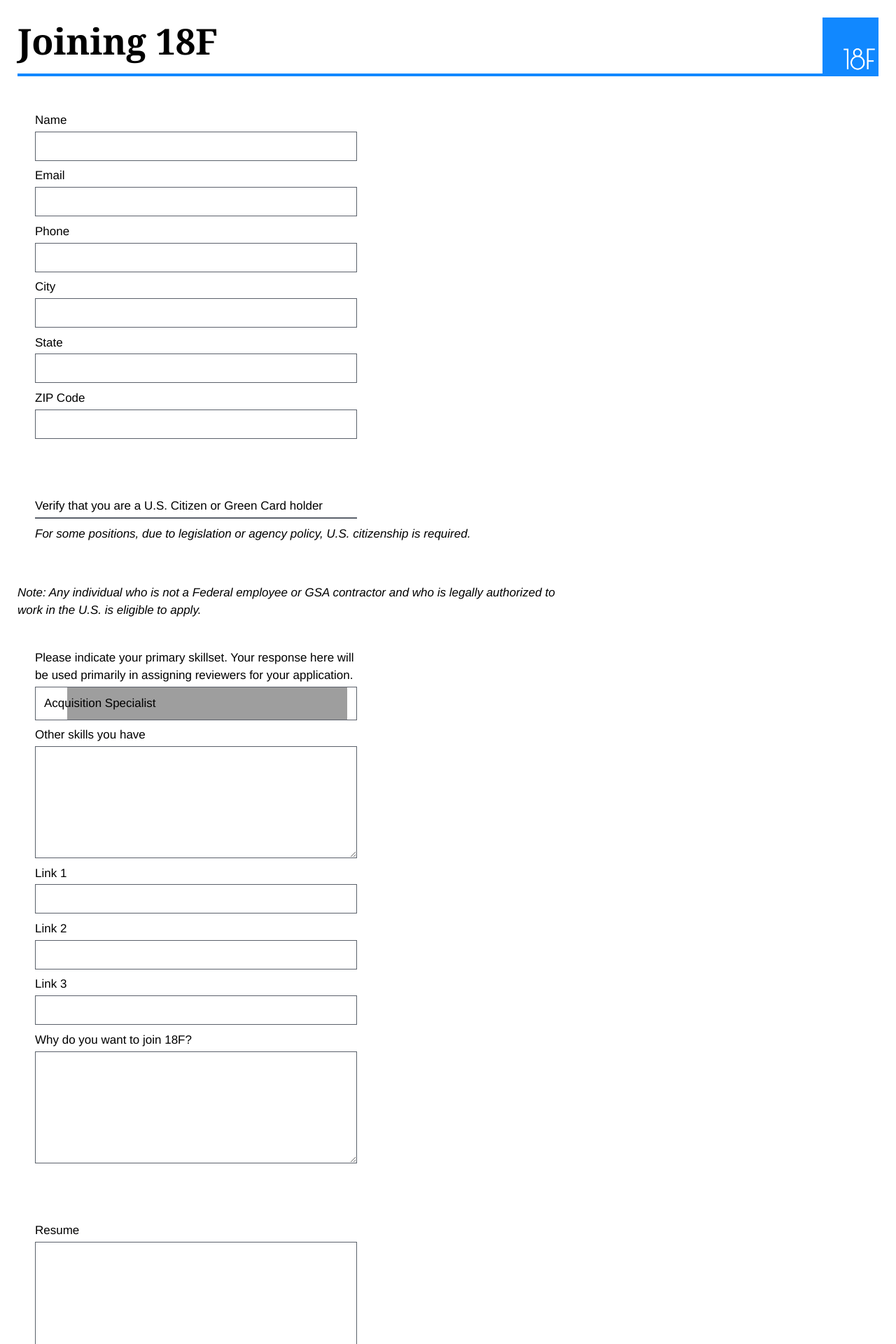
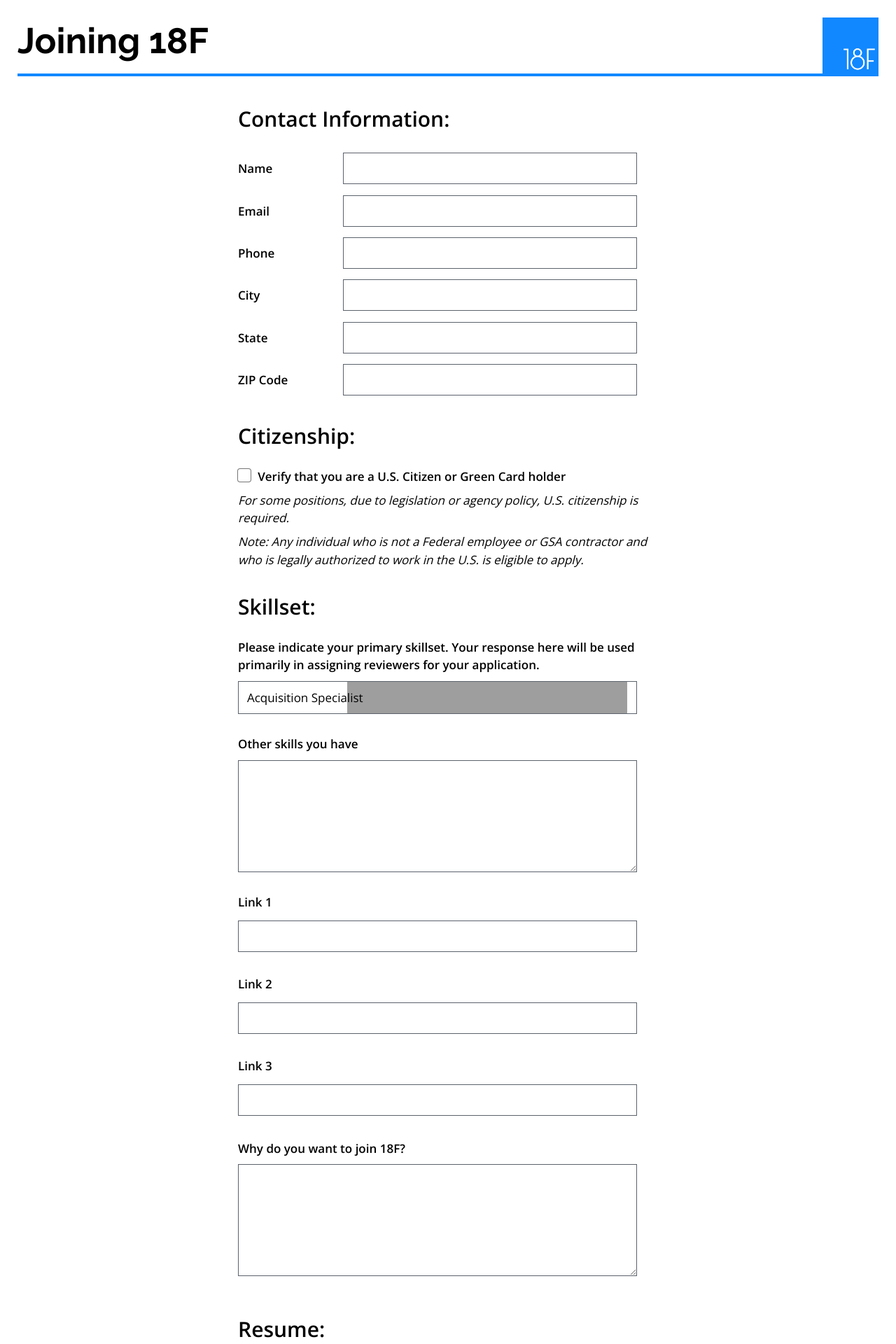
Before and after one commit to 18F/joining-18f-app, a Flask app: page / in a window 1280 px wide. Shown: the top 1920 px of the page at 70% size. Run offline with Flask 2, Linux system fonts and the light colour scheme; some libraries are stand-ins or nearby versions; grey boxes are pictures that could not be loaded.

Commit message:
more polished styling
* updated fonts
* fix checkboxes
* responsive layout

```diff
--- a/static/scss/style.scss
+++ b/static/scss/style.scss
@@ -38,10 +38,18 @@
 @import 'components/alerts';
 @import 'components/accordions';
 
-html, body {
-  padding: 0;
-  margin: 0;
-  overflow-x: hidden;
+
+body {
+  font-family: "Open Sans", Arial, sans-serif;
+}
+
+h1,
+h2,
+h3,
+h4,
+h5 {
+    font-family: "Raleway", Arial, sans-serif;
+    font-weight: 600;
 }
 
 ul {
@@ -53,10 +61,6 @@
   }
 }
 
-input[type="checkbox"] {
-  position: relative;
-  left: auto;
-}
 
 #main {
   padding: 25px;
@@ -75,22 +79,104 @@
   h1 {
     margin: 0;
     font-size: 3em;
-    // color: #1188ff;
     float: left;
   }
 }
 
-#join-form {
-  margin: 25px 0;
+form, label {
+  max-width: 100%;
+}
 
-  ul {
-    width: 800px;
-    padding: 25px;
-    margin-bottom: 25px;
+#apply {
+
+  form {
+    width: 600px;
+    margin: 40px auto;
+
+    fieldset {
+      width: 100%;
+    }
+
+    ul {
+      width: 100%;
+      padding: 25px 0;
+      // margin-bottom: 25px;
+    }
+
+    label {
+      max-width: 30%;
+      font-weight: 700;
+      margin: 0;
+      display: inline-block;
+    }
+    input {
+      max-width: 70%;
+      display: inline-block;
+    }
+
+    .contact label {
+      width: 150px;
+    }
+
+    .citizenship label {
+      max-width: 100%;
+    }
+
+    .skillset,
+    .resume,
+    .avail-location,
+    .veteran,
+    .additional {
+
+      input,
+      select,
+      textarea {
+        max-width: 95%;
+      }
+
+      label {
+        max-width: 100%;
+        display: block;
+        margin-bottom: 10px;
+      }
+
+      ul li:after {
+        margin-bottom: 30px;
+      }
+    }
+
+    .veteran {
+      padding-top: 20px;
+
+      ul {
+        margin: 0;
+        padding: 10px 0;
+
+        li:after {
+          margin-bottom: 5px;
+        }
+      }
+    }
+
+    .submit {
+      width: 100%;
+      text-align: center;
+
+      input {
+        margin: 0;
+      }
+    }
+  }
+}
+
+@media (max-width: 800px) {
+
+  #main {
+    padding: 20px;
   }
 
-  label {
-    margin: 0;
+  header h1 {
+    font-size: 2em;
   }
 
 }
--- a/templates/base.html
+++ b/templates/base.html
@@ -8,6 +8,7 @@
   <meta name="HandheldFriendly" content="True">
   <meta name="MobileOptimized" content="320">
   <meta name="viewport" content="width=device-width, initial-scale=1.0, maximum-scale=1.0, user-scalable=0">
+  <link href='//fonts.googleapis.com/css?family=Raleway:400,700%7COpen+Sans:300,600' rel='stylesheet' type='text/css'>
   <link rel="stylesheet" href="/static/css/style.min.css" />
 
   <title>Joining 18F</title>
--- a/templates/form.html
+++ b/templates/form.html
@@ -2,9 +2,13 @@
 
 {% block content %}
 
-    <form id="join-form" method="POST" action="/">
+  <section id="apply">
+
+    <form method="POST" action="/">
       {{ form.hidden_tag() }}
-        <fieldset>
+
+      <fieldset class="contact">
+        <legend>Contact Information:</legend>
         <ul>
           <li>{{ form.name.label }} {{ form.name(size=20) }}</li>
           <li>{{ form.email.label }} {{ form.email() }}</li>
@@ -14,14 +18,18 @@
           <li>{{ form.zipcode.label }} {{ form.zipcode() }}</li>
         </ul>
       </fieldset>
-        <fieldset>
+
+      <fieldset class="citizenship">
+        <legend>Citizenship:</legend>
         <ul>
-                <li>{{ form.citizenship.label }} {{ form.citizenship() }}</li>
+          <li>{{ form.citizenship() }} {{ form.citizenship.label }}</li>
           <li><em>{{ form.citizenship.description }}</em></li>
+          <li><em>Note: Any individual who is not a Federal employee or GSA contractor and who is legally authorized to work in the U.S. is eligible to apply.</em></li>
         </ul>
-            <p><em>Note: Any individual who is not a Federal employee or GSA contractor and who is legally authorized to work in the U.S. is eligible to apply.</em></p>
       </fieldset>
-        <fieldset>
+
+      <fieldset class="skillset">
+        <legend>Skillset:</legend>
         <ul>
           <li>{{ form.primary_skillset.label }} {{ form.primary_skillset() }}</li>
           <li>{{ form.other_skills.label }} {{ form.other_skills() }}</li>
@@ -31,32 +39,46 @@
           <li>{{ form.why_join_18f.label }} {{ form.why_join_18f() }}</li>
         </ul>
       </fieldset>
-        <fieldset>
+
+      <fieldset class="resume">
+        <legend>Resume:</legend>
         <ul>
           <li>{{ form.resume.label }} {{ form.resume() }}</li>
         </ul>
       </fieldset>
-        <fieldset>
+
+      <fieldset class="avail-location">
+        <legend>Availability and Location:</legend>
         <ul>
-                <li>{{ form.fulltime_ok.label }} {{ form.fulltime_ok() }}</li>
+          <li>{{ form.fulltime_ok() }}{{ form.fulltime_ok.label }}</li>
           <li>{{ form.location_pref.label }} {{ form.location_pref() }}</li>
         </ul>
       </fieldset>
-        <fieldset>
+
+      <fieldset class="veteran">
+        <legend>Veteran Status:</legend>
         <ul>
           <!-- TODO: Needs JS -->
           <li>{{ form.is_veteran.label }} {{ form.is_veteran() }}</li>
           <li>{{ form.veteran_pref_type.label }} {{ form.veteran_pref_type() }}</li>
         </ul>
       </fieldset>
-        <fieldset>
+
+      <fieldset class="additional">
+        <legend>Additional Information:</legend>
         <ul>
-                <li>{{ form.interested_in_other_opps.label }} {{ form.interested_in_other_opps() }}</li>
+          <li>{{ form.interested_in_other_opps() }} {{ form.interested_in_other_opps.label }}</li>
           <li>{{ form.where_they_found_us.label }} {{ form.where_they_found_us() }}</li>
         </ul>
       </fieldset>
-        <input type="submit" value="Go">
+
+      <div class="submit">
+        <input type="submit" value="Submit">
+      </div>
+
     </form>
+
+  </section>
 
 
 {% endblock content %}
```
Also changed, not shown: static/css/style.css (+81 -16 lines), static/css/style.min.css. Lines whose indentation alone changed are shown as unchanged.
